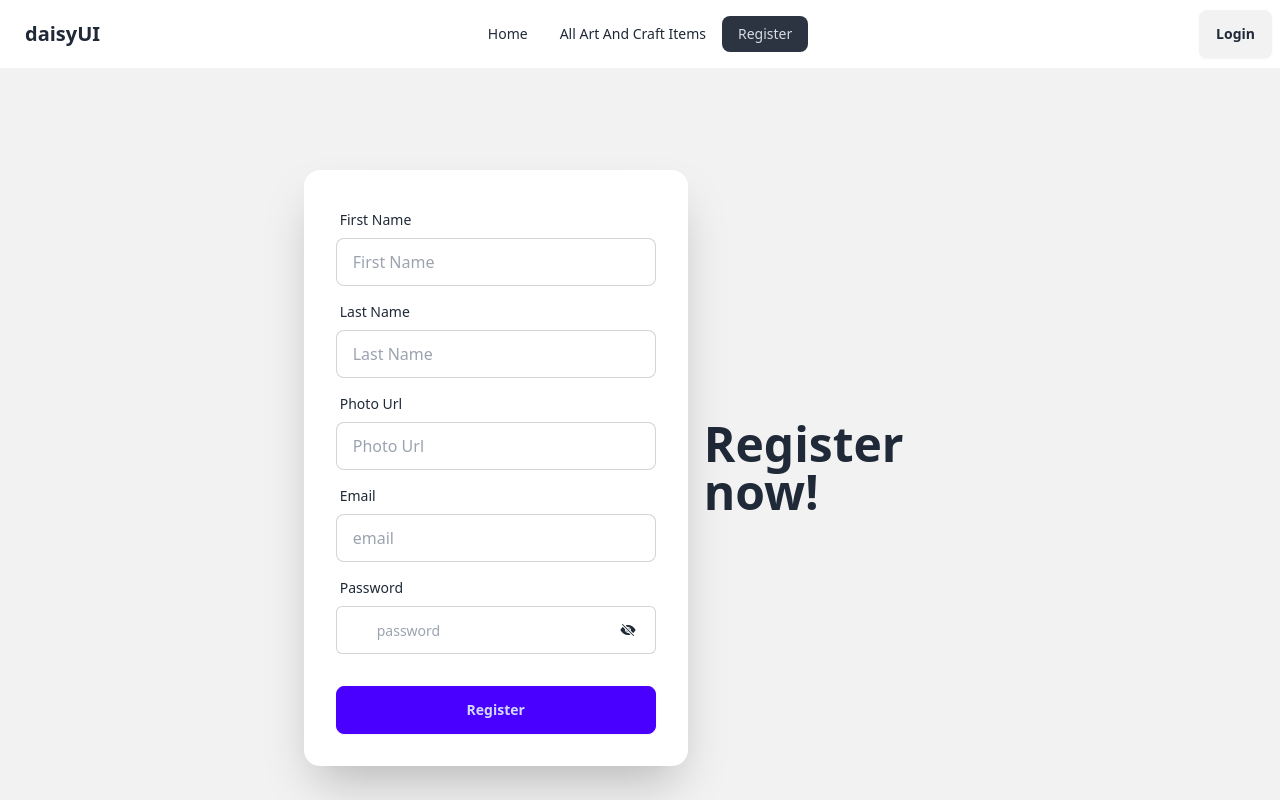
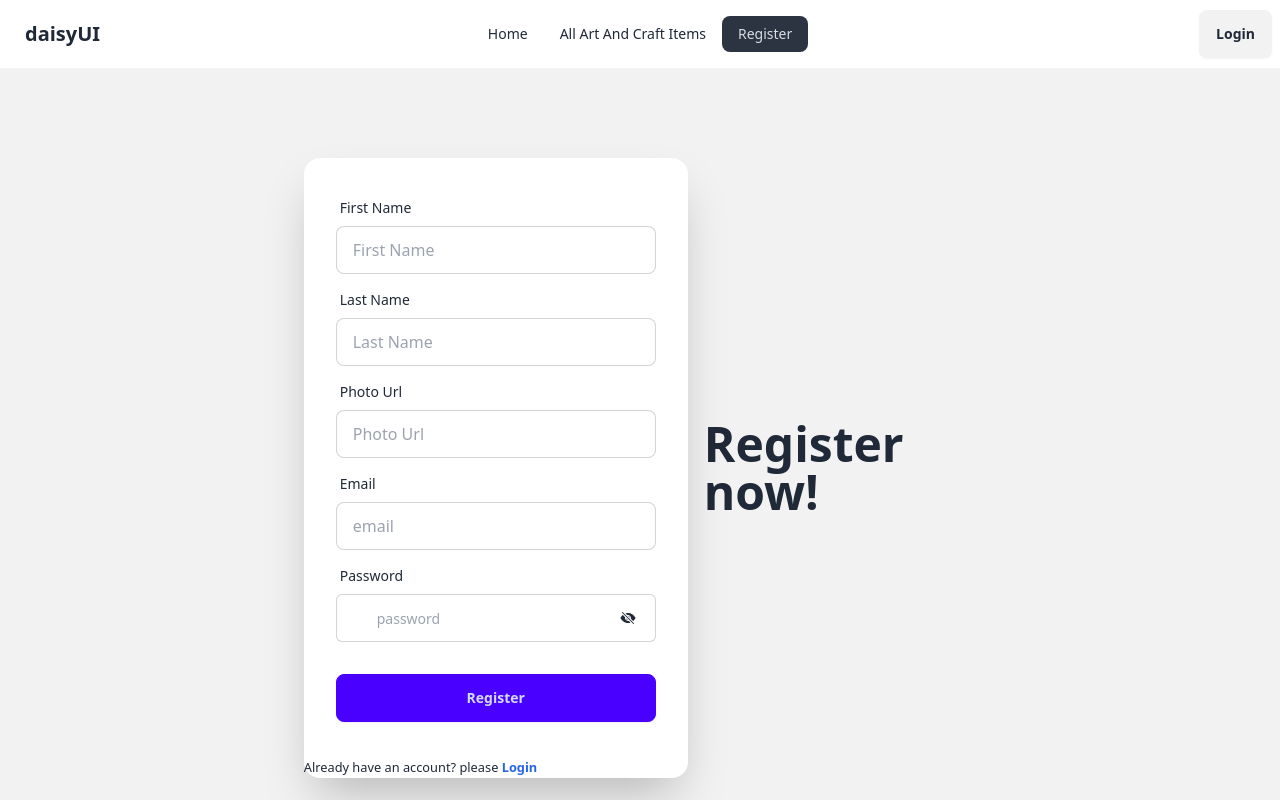
Before and after one commit to HamzaAryanSapnil/Nature-Craft-Assignment-10-Client, a React (Vite) app: page /register in a window 1280 px wide. Shown: the top 800 px of the page. Built offline with nearby package versions, Linux system fonts and the light colour scheme; no server answers.

Commit message:
register and login link added after form

```diff
--- a/src/Pages/Login/Login.jsx
+++ b/src/Pages/Login/Login.jsx
@@ -1,5 +1,5 @@
 import { useForm } from "react-hook-form";
-import { useLocation, useNavigate } from "react-router-dom";
+import { Link, useLocation, useNavigate } from "react-router-dom";
 import useAuth from "../../Hooks/Use Auth Context/UseAuthContext";
 
 const Login = () => {
@@ -103,6 +103,7 @@
                 </button>
             </div>
           </form>
+          <p><small>Don&apos;t have any account? please <Link className="text-blue-600 font-bold" to={"/register"} >Register</Link></small></p>
         </div>
       </div>
     </div>
--- a/src/Pages/Register/Register.jsx
+++ b/src/Pages/Register/Register.jsx
@@ -1,7 +1,7 @@
 import { useForm } from "react-hook-form";
 import { AuthContext } from "../../Providers/AuthProviders";
 import { useContext, useState } from "react";
-import { useLocation, useNavigate } from "react-router-dom";
+import { Link, useLocation, useNavigate } from "react-router-dom";
 import { IoEye } from "react-icons/io5";
 import { IoEyeOff } from "react-icons/io5";
 
@@ -203,6 +203,7 @@
               )}
             </div>
           </form>
+          <p><small>Already have an account? please <Link className="text-blue-600 font-bold" to={"/login"} >Login</Link></small></p>
         </div>
       </div>
     </div>
```
